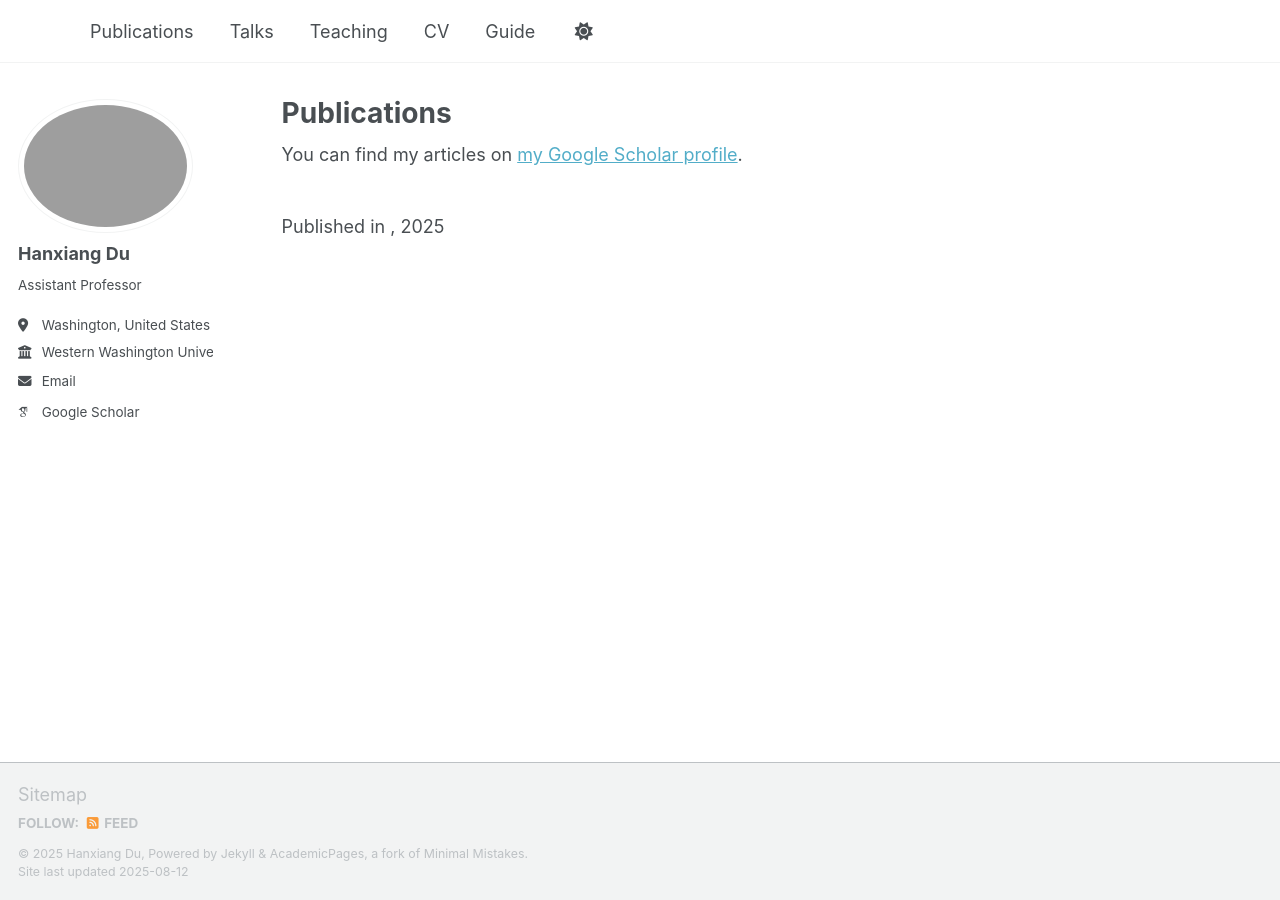
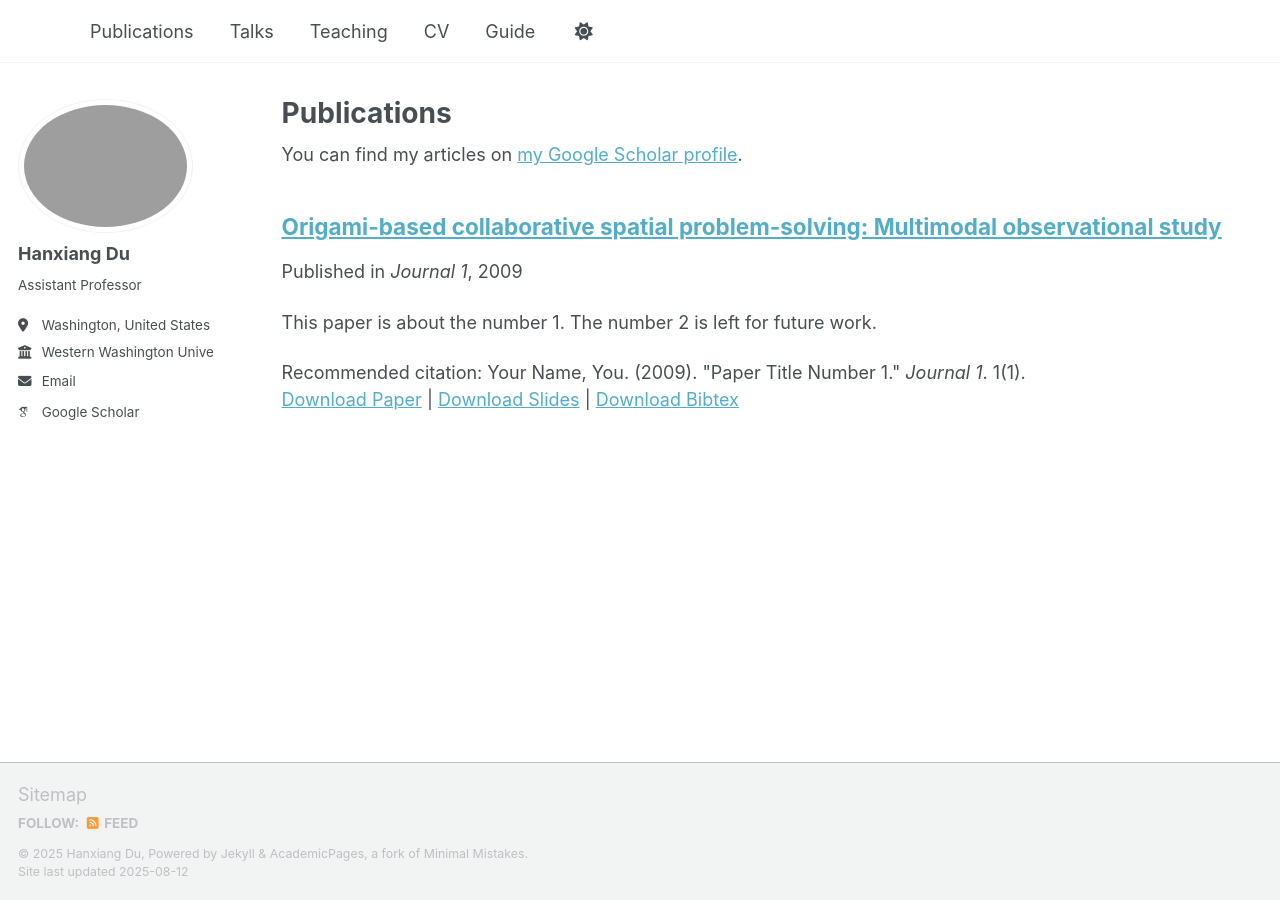
Before and after one commit to HXDU/HD.github.io, a Jekyll site: the page built from _pages/publications.html, in a window 1280 px wide. Built offline with Jekyll 4.4.1, drawn with Linux system fonts in a browser that asks for light colours; some web fonts are replaced; a script that is not in the unit is left out.

Commit message:
Update 2009-10-01-paper-title-number-1.md

```diff
--- a/_publications/2009-10-01-paper-title-number-1.md
+++ b/_publications/2009-10-01-paper-title-number-1.md
@@ -1,13 +1,13 @@
 ---
-title: "Origami-based Collaborative Spatial Problem-Solving: Multimodal Observational Study"
+title: "Origami-based collaborative spatial problem-solving: Multimodal observational study"
 collection: publications
 category: manuscripts
 permalink: /publication/2009-10-01-paper-title-number-1
-excerpt: 'The study examined students' spatial collaborative problem-solving behaviors when engaging in a design task dependent on spatial reasoning by applying Epistemic Network Analysis and sequential pattern mining.'
+excerpt: 'This paper is about the number 1. The number 2 is left for future work.'
 date: 2009-10-01
 venue: 'Journal 1'
 slidesurl: 'http://academicpages.github.io/files/slides1.pdf'
-paperurl: 'http://academicpages.github.io/files/slides1.pdf'
+paperurl: 'http://academicpages.github.io/files/paper1.pdf'
 bibtexurl: 'http://academicpages.github.io/files/bibtex1.bib'
 citation: 'Your Name, You. (2009). &quot;Paper Title Number 1.&quot; <i>Journal 1</i>. 1(1).'
 ---
```
